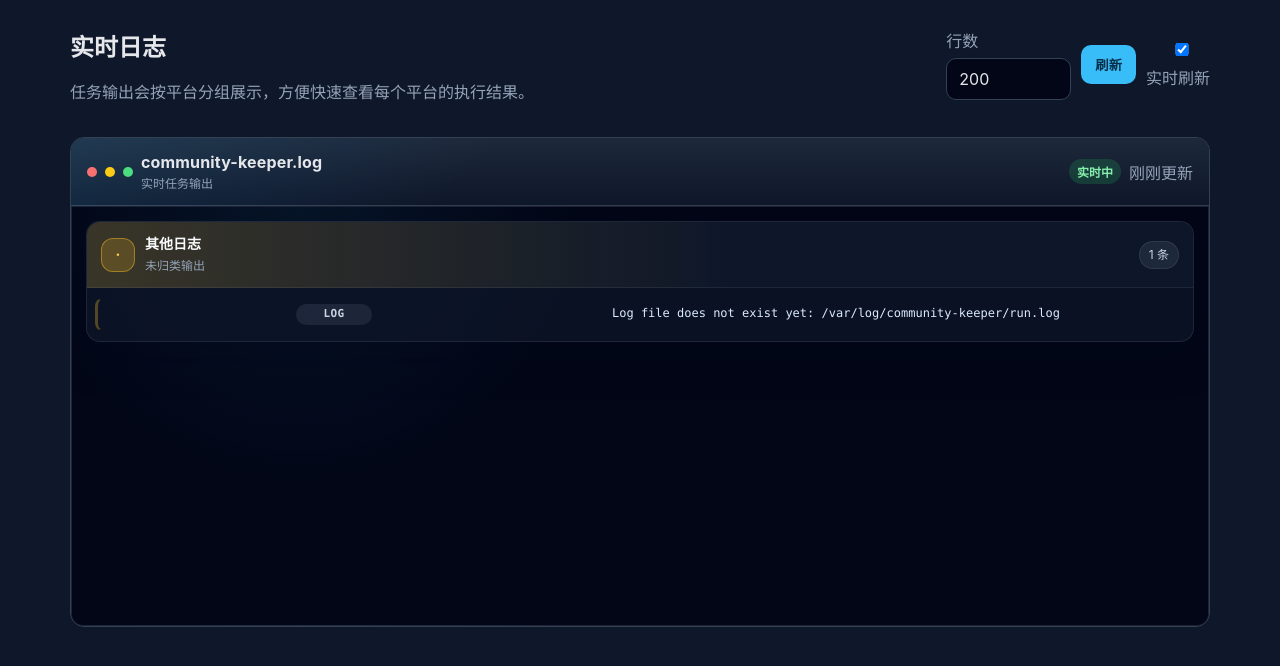
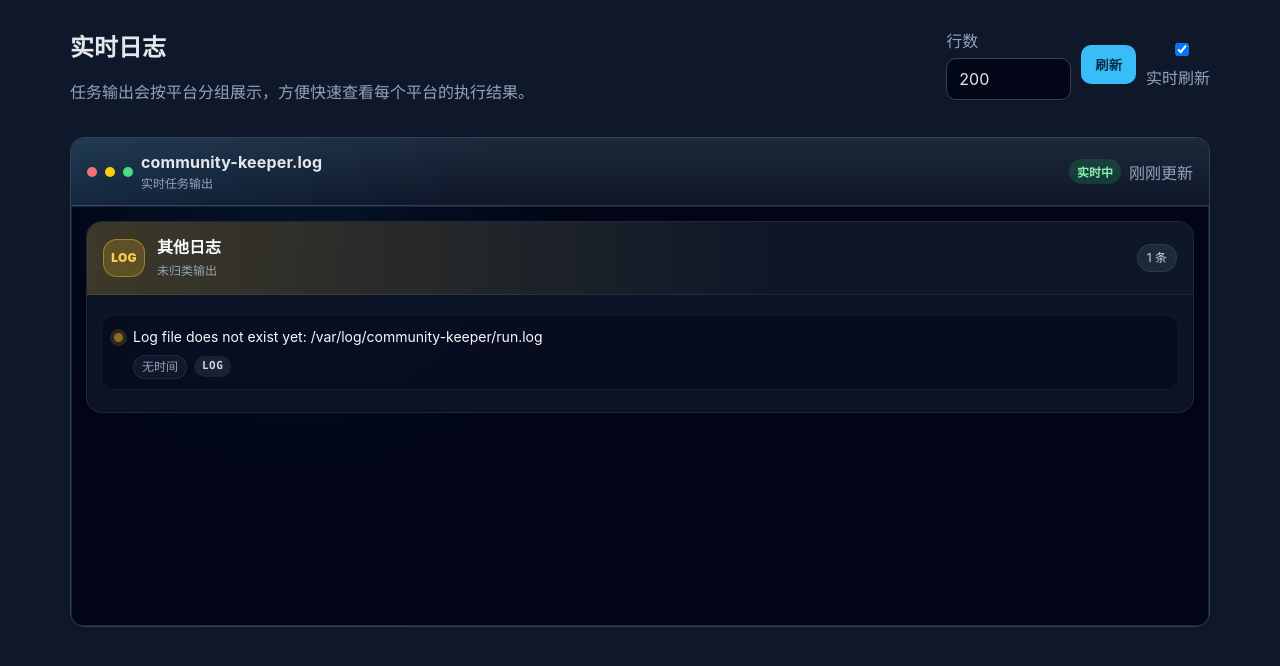
Before and after one commit to JackyST0/community-keeper, a FastAPI app: page /logs in a window 1280 px wide. Shown: the part 53-719 px from the top of the page. Run offline with FastAPI, Linux system fonts and the light colour scheme; the visitor is signed in with stand-in values (Sample User, id 1); parts of the project's set-up code (start-up, migrations or seed data) failed here and were passed over.

Commit message:
Refine log timeline cards
Co-authored-by: Cursor <cursoragent@cursor.com>

```diff
--- a/web/static/style.css
+++ b/web/static/style.css
@@ -256,11 +256,11 @@ pre {
 
 .log-section {
   --section-color: #38bdf8;
-  background: rgba(15, 23, 42, 0.7);
+  background: rgba(15, 23, 42, 0.82);
   border: 1px solid rgba(148, 163, 184, 0.14);
-  border-radius: 14px;
+  border-radius: 16px;
   box-shadow: 0 16px 40px rgba(2, 6, 23, 0.25);
-  margin-bottom: 14px;
+  margin-bottom: 16px;
   overflow: hidden;
 }
 
@@ -291,24 +291,24 @@ pre {
 .log-section-header {
   align-items: center;
   background:
-    linear-gradient(90deg, color-mix(in srgb, var(--section-color) 18%, transparent), transparent 58%),
+    linear-gradient(90deg, color-mix(in srgb, var(--section-color) 20%, transparent), transparent 62%),
     rgba(15, 23, 42, 0.96);
   border-bottom: 1px solid rgba(148, 163, 184, 0.12);
   display: flex;
   justify-content: space-between;
-  padding: 12px 14px;
+  padding: 14px 16px;
 }
 
 .log-section-title {
   align-items: center;
   display: flex;
-  gap: 10px;
+  gap: 12px;
 }
 
 .log-section-title strong {
   color: #f8fafc;
   display: block;
-  font-size: 14px;
+  font-size: 16px;
 }
 
 .log-section-title span:not(.log-section-icon) {
@@ -323,15 +323,16 @@ pre {
   align-items: center;
   background: color-mix(in srgb, var(--section-color) 18%, transparent);
   border: 1px solid color-mix(in srgb, var(--section-color) 45%, transparent);
-  border-radius: 12px;
+  border-radius: 14px;
   color: color-mix(in srgb, var(--section-color) 80%, white);
   display: inline-flex;
   font-family: -apple-system, BlinkMacSystemFont, "Segoe UI", sans-serif;
-  font-size: 13px;
+  font-size: 12px;
   font-weight: 900;
-  height: 34px;
+  height: 38px;
   justify-content: center;
-  width: 34px;
+  letter-spacing: 0.02em;
+  width: 42px;
 }
 
 .log-section-count {
@@ -345,34 +346,55 @@ pre {
 }
 
 .log-section-body {
-  padding: 8px;
+  padding: 12px 14px 14px;
 }
 
 .log-line {
-  align-items: start;
-  border: 1px solid transparent;
-  border-left: 3px solid transparent;
-  border-radius: 8px;
-  display: grid;
+  align-items: flex-start;
+  background: rgba(2, 6, 23, 0.38);
+  border: 1px solid rgba(148, 163, 184, 0.08);
+  border-radius: 12px;
+  display: flex;
   gap: 10px;
-  grid-template-columns: 180px 76px minmax(130px, 220px) minmax(280px, 1fr);
-  margin: 2px 0;
-  min-height: 28px;
-  padding: 5px 8px;
-}
-
-.log-section .log-line {
-  border-left-color: color-mix(in srgb, var(--section-color) 30%, transparent);
+  margin: 8px 0;
+  padding: 10px 12px;
 }
 
 .log-line:hover {
-  background: rgba(148, 163, 184, 0.07);
-  border-color: rgba(148, 163, 184, 0.12);
+  background: rgba(15, 23, 42, 0.86);
+  border-color: color-mix(in srgb, var(--section-color) 30%, transparent);
+}
+
+.log-marker {
+  background: color-mix(in srgb, var(--section-color) 55%, transparent);
+  border-radius: 999px;
+  box-shadow: 0 0 0 4px color-mix(in srgb, var(--section-color) 14%, transparent);
+  flex: 0 0 auto;
+  height: 9px;
+  margin-top: 7px;
+  width: 9px;
+}
+
+.log-entry-content {
+  min-width: 0;
+  width: 100%;
+}
+
+.log-entry-meta {
+  align-items: center;
+  display: flex;
+  flex-wrap: wrap;
+  gap: 7px;
+  margin-top: 7px;
 }
 
 .log-time {
+  background: rgba(148, 163, 184, 0.08);
+  border: 1px solid rgba(148, 163, 184, 0.1);
+  border-radius: 999px;
   color: #94a3b8;
   font-variant-numeric: tabular-nums;
+  padding: 2px 8px;
 }
 
 .log-level {
@@ -387,14 +409,21 @@ pre {
 }
 
 .log-source {
+  background: rgba(56, 189, 248, 0.08);
+  border: 1px solid rgba(56, 189, 248, 0.1);
+  border-radius: 999px;
   color: #7dd3fc;
   overflow: hidden;
+  padding: 2px 8px;
   text-overflow: ellipsis;
   white-space: nowrap;
 }
 
 .log-message {
-  color: #dbeafe;
+  color: #f8fafc;
+  font-family: -apple-system, BlinkMacSystemFont, "Segoe UI", sans-serif;
+  font-size: 14px;
+  line-height: 1.55;
   overflow-wrap: anywhere;
   white-space: pre-wrap;
 }
@@ -409,8 +438,8 @@ pre {
 }
 
 .log-line.success {
-  background: rgba(34, 197, 94, 0.045);
-  border-left-color: rgba(34, 197, 94, 0.75);
+  background: rgba(34, 197, 94, 0.05);
+  border-color: rgba(34, 197, 94, 0.12);
 }
 
 .log-level.success {
@@ -419,8 +448,8 @@ pre {
 }
 
 .log-line.warning {
-  background: rgba(250, 204, 21, 0.045);
-  border-left-color: rgba(250, 204, 21, 0.75);
+  background: rgba(250, 204, 21, 0.055);
+  border-color: rgba(250, 204, 21, 0.13);
 }
 
 .log-level.warning {
@@ -430,7 +459,7 @@ pre {
 
 .log-line.error {
   background: rgba(248, 113, 113, 0.075);
-  border-left-color: rgba(248, 113, 113, 0.85);
+  border-color: rgba(248, 113, 113, 0.18);
 }
 
 .log-level.error {
@@ -444,11 +473,6 @@ pre {
 }
 
 @media (max-width: 920px) {
-  .log-line {
-    grid-template-columns: 1fr;
-    gap: 4px;
-  }
-
   .log-source {
     white-space: normal;
   }
--- a/web/templates/logs.html
+++ b/web/templates/logs.html
@@ -111,12 +111,12 @@
   }
 
   const logGroups = [
-    { key: "system", title: "系统与调度", icon: "⚙", hint: "启动、调度、运行摘要" },
-    { key: "nodeseek", title: "NodeSeek", icon: "N", hint: "NodeSeek 签到与账号信息" },
-    { key: "linuxdo", title: "LinuxDo", icon: "L", hint: "LinuxDo 登录、浏览、Connect" },
-    { key: "v2ex", title: "V2EX", icon: "V", hint: "V2EX 每日签到" },
-    { key: "naixi", title: "奶昔论坛", icon: "奶", hint: "奶昔论坛签到" },
-    { key: "other", title: "其他日志", icon: "·", hint: "未归类输出" },
+    { key: "system", title: "系统与调度", icon: "SYS", hint: "启动、调度、运行摘要" },
+    { key: "nodeseek", title: "NodeSeek", icon: "NS", hint: "签到、余额、账号信息" },
+    { key: "linuxdo", title: "LinuxDo", icon: "LD", hint: "登录、浏览、Connect" },
+    { key: "v2ex", title: "V2EX", icon: "VX", hint: "每日签到" },
+    { key: "naixi", title: "奶昔论坛", icon: "NX", hint: "每日签到" },
+    { key: "other", title: "其他日志", icon: "LOG", hint: "未归类输出" },
   ];
 
   function groupForLine(line, parsed) {
@@ -153,9 +153,22 @@
     const row = document.createElement("div");
     row.className = `log-line ${lineTone(line, parsed.level)}`;
 
+    const marker = document.createElement("span");
+    marker.className = "log-marker";
+
+    const content = document.createElement("div");
+    content.className = "log-entry-content";
+
+    const message = document.createElement("div");
+    message.className = "log-message";
+    message.textContent = prettyMessage(parsed.message || line);
+
+    const meta = document.createElement("div");
+    meta.className = "log-entry-meta";
+
     const time = document.createElement("span");
     time.className = "log-time";
-    time.textContent = parsed.time || " ";
+    time.textContent = formatTime(parsed.time);
 
     const level = document.createElement("span");
     level.className = `log-level ${lineTone(line, parsed.level)}`;
@@ -165,12 +178,41 @@
     source.className = "log-source";
     source.textContent = parsed.source || " ";
 
-    const message = document.createElement("span");
-    message.className = "log-message";
-    message.textContent = parsed.message || " ";
+    meta.append(time, level);
+    if (parsed.source) {
+      meta.appendChild(source);
+    }
+    content.append(message, meta);
 
-    row.append(time, level, source, message);
+    row.append(marker, content);
     return row;
+  }
+
+  function formatTime(value) {
+    if (!value) {
+      return "无时间";
+    }
+    const timePart = value.split(" ")[1] || value;
+    return timePart.replace(/\.\d+$/, "");
+  }
+
+  function prettyMessage(message) {
+    return message
+      .replace(/^Starting (.+) task$/, "开始执行 $1")
+      .replace(/^(.+) skipped: /, "$1 已跳过：")
+      .replace(/^(.+) completed: /, "$1 已完成：")
+      .replace(/^Runtime task summary: /, "本次运行摘要：")
+      .replace(/^Configured (\d+) NodeSeek account\(s\)$/, "已配置 $1 个 NodeSeek 账号")
+      .replace(/^NodeSeek accounts: /, "NodeSeek 账号：")
+      .replace(/^Starting NodeSeek daily mission for /, "开始执行 NodeSeek：")
+      .replace(/^NodeSeek attendance succeeded via browser: /, "NodeSeek 签到成功：")
+      .replace(/^Saved NODESEEK_COOKIE back to /, "已回写 NodeSeek Cookie：")
+      .replace(/^Saved browser cookies for /, "已保存浏览器 Cookie：")
+      .replace(/^Loaded NodeSeek credit summary via browser: /, "读取鸡腿摘要：")
+      .replace(/^Loaded NodeSeek profile summary via browser: /, "读取账号资料：")
+      .replace(/^Browser homepage: /, "浏览器首页：")
+      .replace(/^NodeSeek using browser for /, "使用浏览器执行账号：")
+      .replace(/^NodeSeek notification summary: /, "通知摘要：");
   }
 
   function renderLogs(text) {
```
